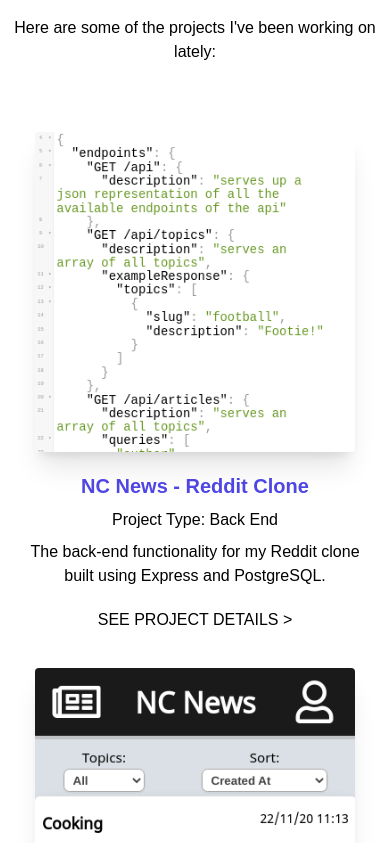
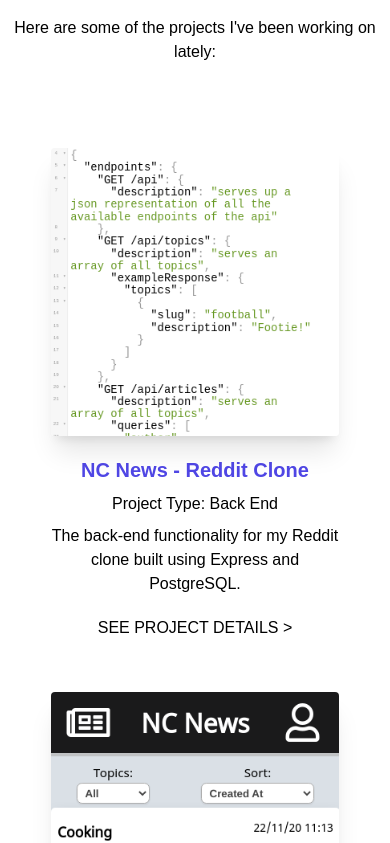
Before and after one commit to benwestondigital/next-portfolio, a Next.js app: page / in a window 390 px wide. Shown: the part 1888-2731 px from the top of the page. Built offline with nearby package versions, Linux system fonts and the light colour scheme.

Commit message:
edit mobile sizing

```diff
--- a/components/SingleProject.jsx
+++ b/components/SingleProject.jsx
@@ -4,8 +4,8 @@ import Link from 'next/link';
 const SingleProject = ({ project: { slug, frontmatter } }) => {
   return (
     <Link href={`/projects/${slug}`}>
-      <a className='flex flex-col w-96 items-center justify-start hover:bg-gray-50 hover:shadow-xl rounded p-2'>
-        <div className='rounded w-80 h-80 shadow-xl relative'>
+      <a className='flex flex-col my-4 w-80 sm:w-96 items-center justify-start hover:bg-gray-50 hover:shadow-xl rounded p-2'>
+        <div className='rounded w-72 h-72 sm:w-80 sm:h-80 shadow-xl relative'>
           <Image
             src={`/${frontmatter.image}`}
             alt={frontmatter.title}
```
